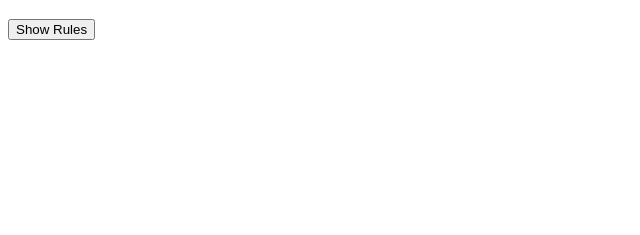
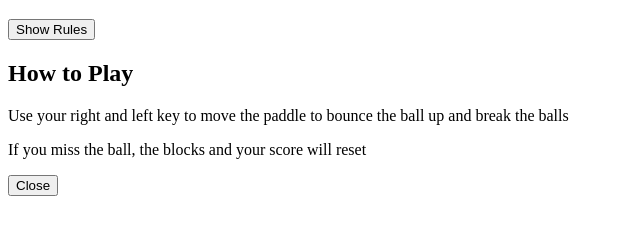
Before and after one commit to sadiqful/breakout, a plain HTML site: page index.html in a window 1280 px wide. Shown: the part 61-296 px from the top of the page, without its empty margins (0-640 px from the left). Drawn offline with Linux system fonts and the light colour scheme.

Commit message:
div rules

```diff
--- a/index.html
+++ b/index.html
@@ -12,5 +12,19 @@
 
     <button id="rules-btn" class="btn rules-btn">Show Rules</button>
 
+    <div id="rules" class="rules">
+        <h2>How to Play</h2>
+        <p>
+            Use your right and left key to move the paddle to bounce the ball up and break the balls
+        </p>
+        <p>
+            If you miss the ball, the blocks and your score will reset
+        </p>
+
+        <button id="close-btn" class="btn">Close</button>
+    </div>
+
+
+
 </body>
 </html>
```
